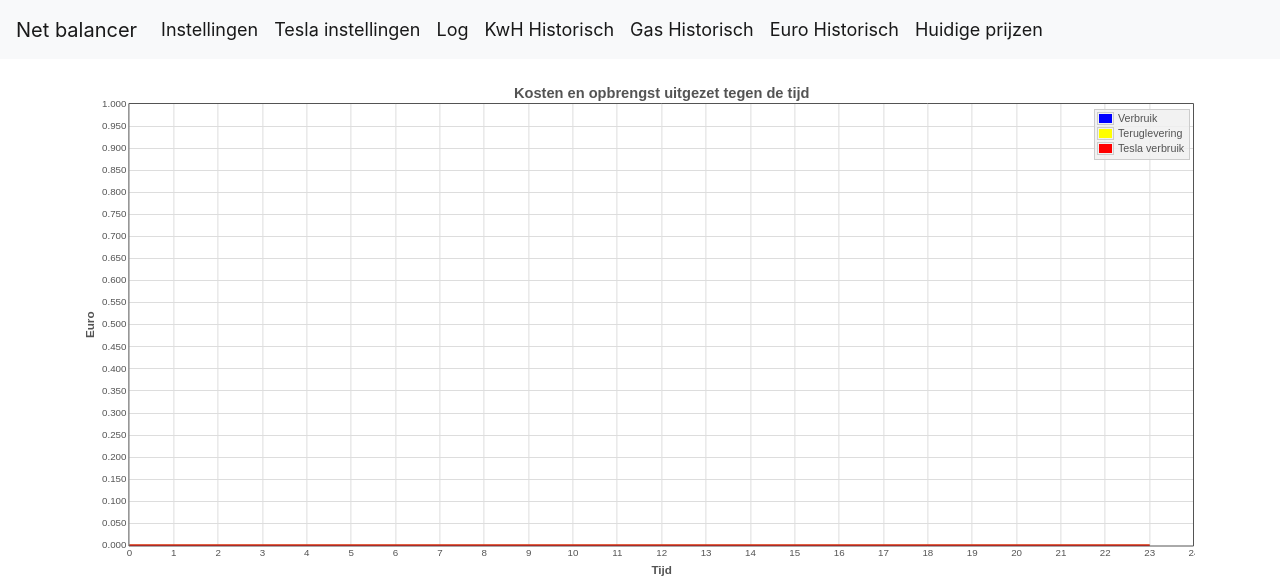
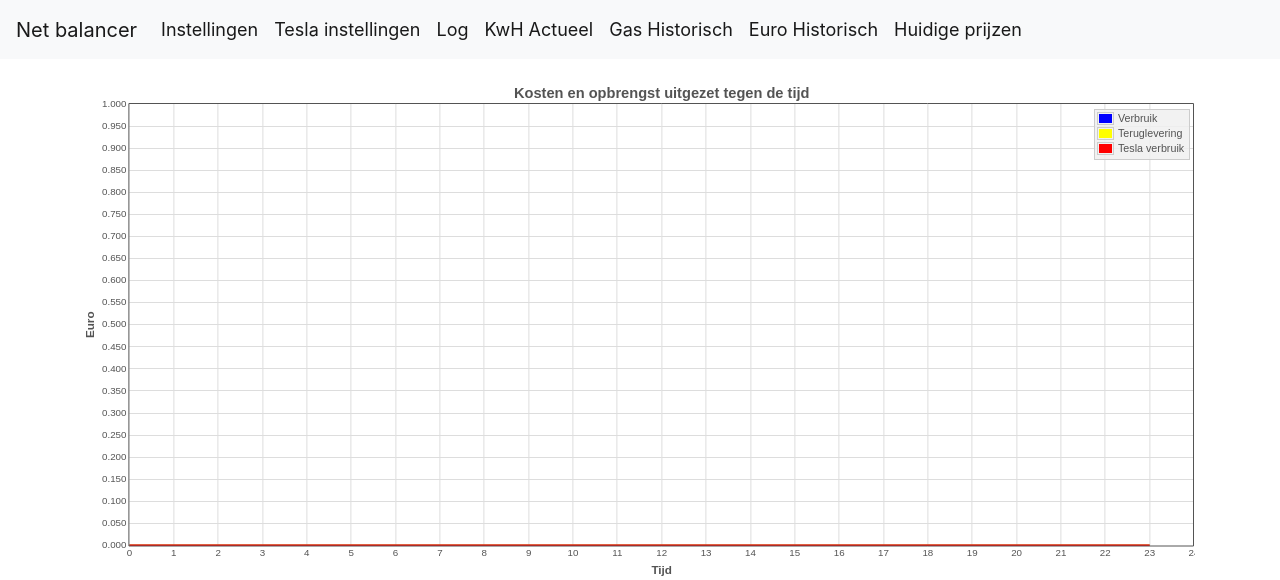
Before and after one commit to HansKappert/net_balancer, a Flask app: page /euro_history in a window 1280 px wide. Shown: the top 580 px of the page. Run offline with Flask 2, Linux system fonts and the light colour scheme; data that the repository does not hold is empty; parts of the project's set-up code (start-up, migrations or seed data) failed here and were passed over; some libraries are stand-ins or nearby versions.

Commit message:
Better menu name

```diff
--- a/src/templates/base.html
+++ b/src/templates/base.html
@@ -46,7 +46,7 @@
             </li>
 
             <li class="nav-item active">
-              <a class="nav-link" href="{{url_for('kwh_history')}}">KwH Historisch</a>
+              <a class="nav-link" href="{{url_for('kwh_history')}}">KwH Actueel</a>
             </li>
 
             <li class="nav-item active">
```
